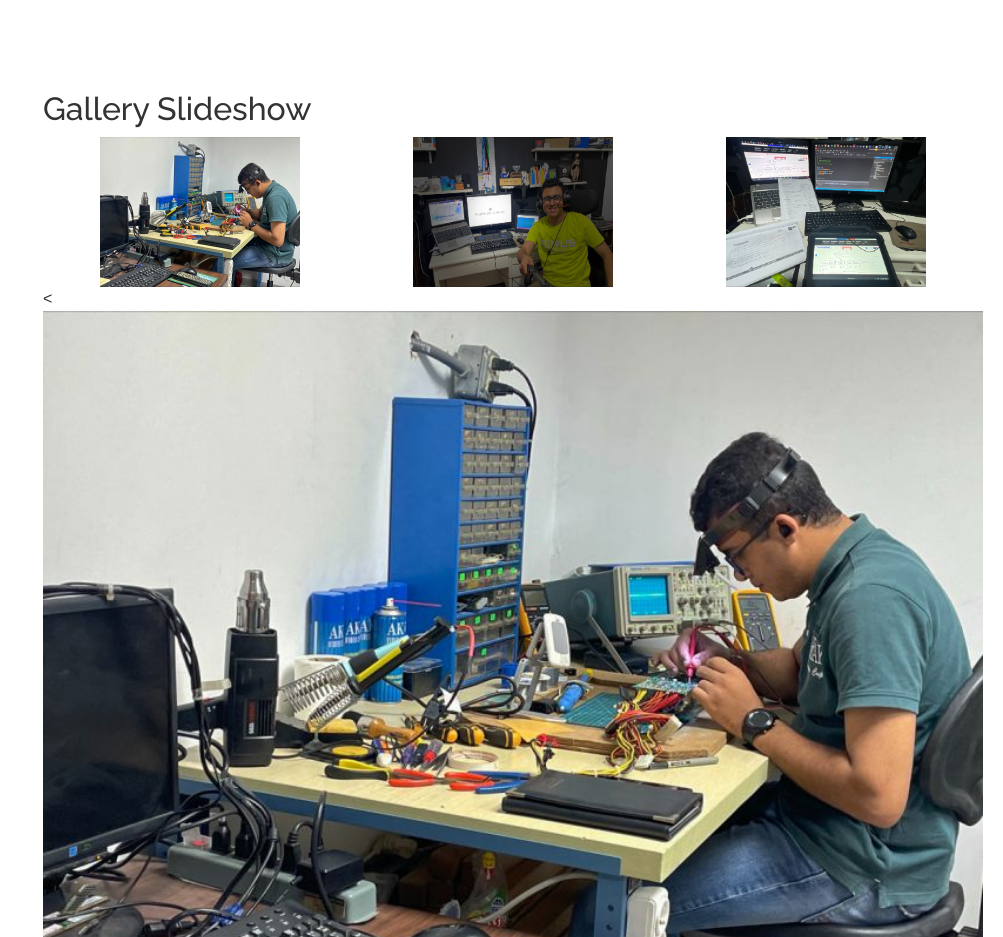
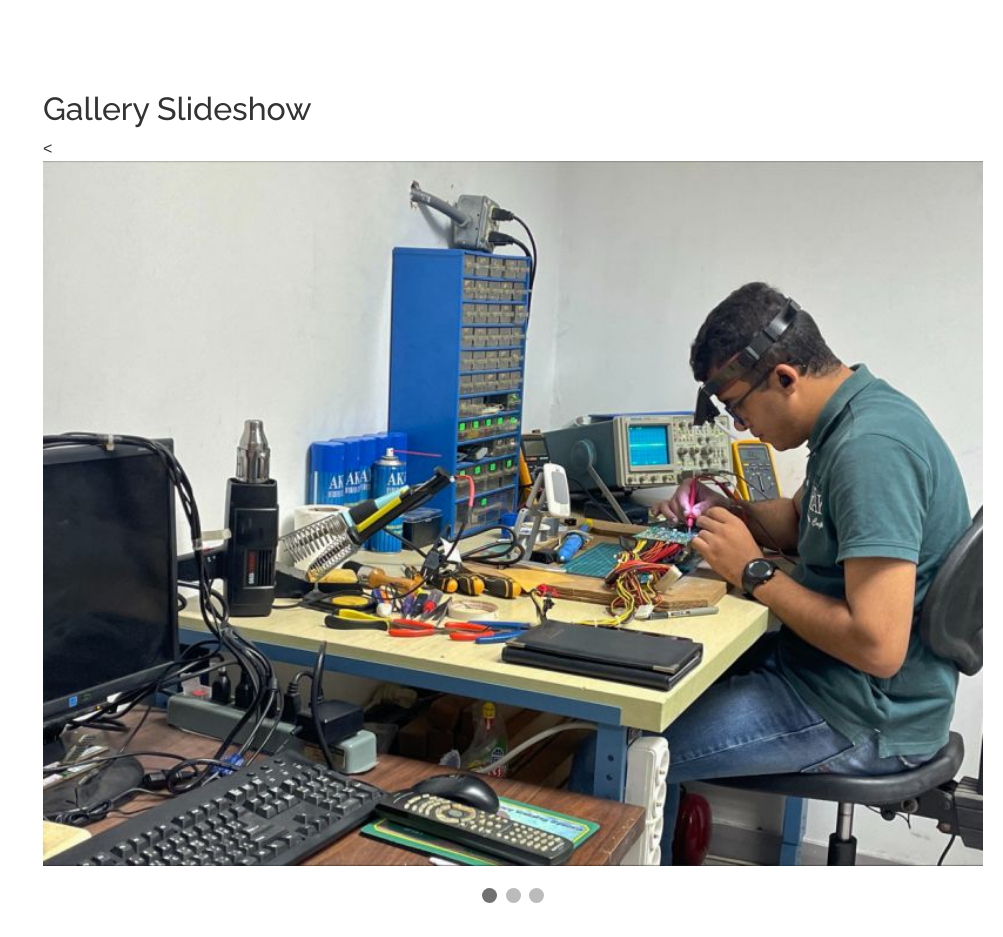
Before and after one commit to KirellosEmadSamir/KirellosEmadSamir.github.io, a plain HTML site: page index.html in a window 1280 px wide. Shown: the part 5140-6077 px from the top of the page, without its empty margins (277-1280 px from the left). Drawn offline with Linux system fonts and the light colour scheme.

Commit message:
Update index.html

```diff
--- a/index.html
+++ b/index.html
@@ -545,14 +545,7 @@
 
   <h2>Gallery Slideshow</h2>
 
-  <!-- Gallery container -->
-  <div class="gallery">
-    <!-- Add your images here -->
-    <img src="assets/img/image1.jpg" alt="Image 1" style="width: 200px; height: 150px;">
-    <img src="assets/img/image2.jpg" alt="Image 2" style="width: 200px; height: 150px;">
-    <img src="assets/img/image3.jpg" alt="Image 3" style="width: 200px; height: 150px;">
-    <!-- Add more images as needed -->
-  </div>
+
 
   <!-- Slideshow container -->
   <<!-- Slideshow container -->
```
